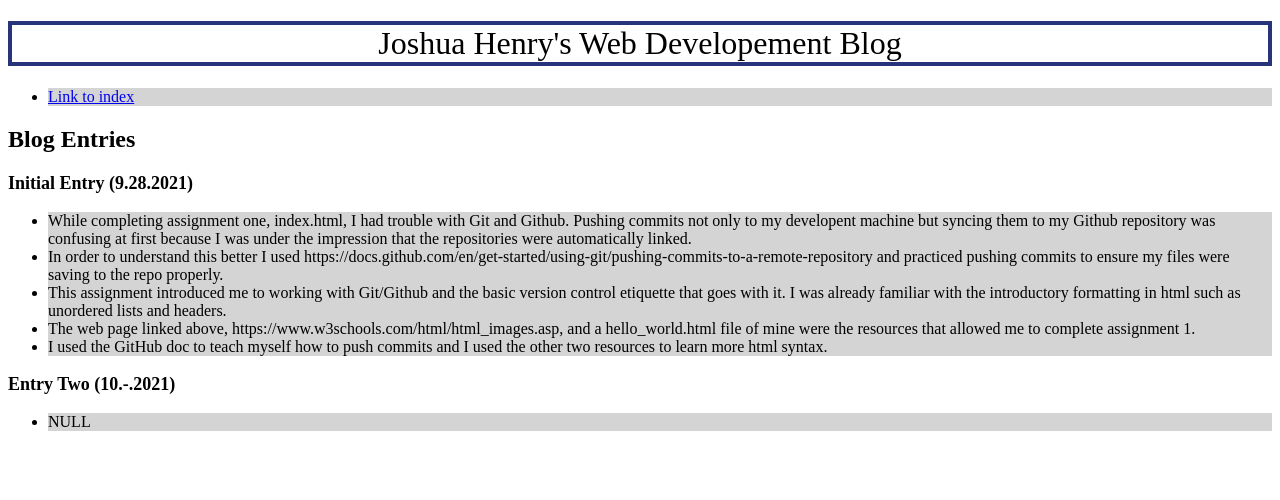
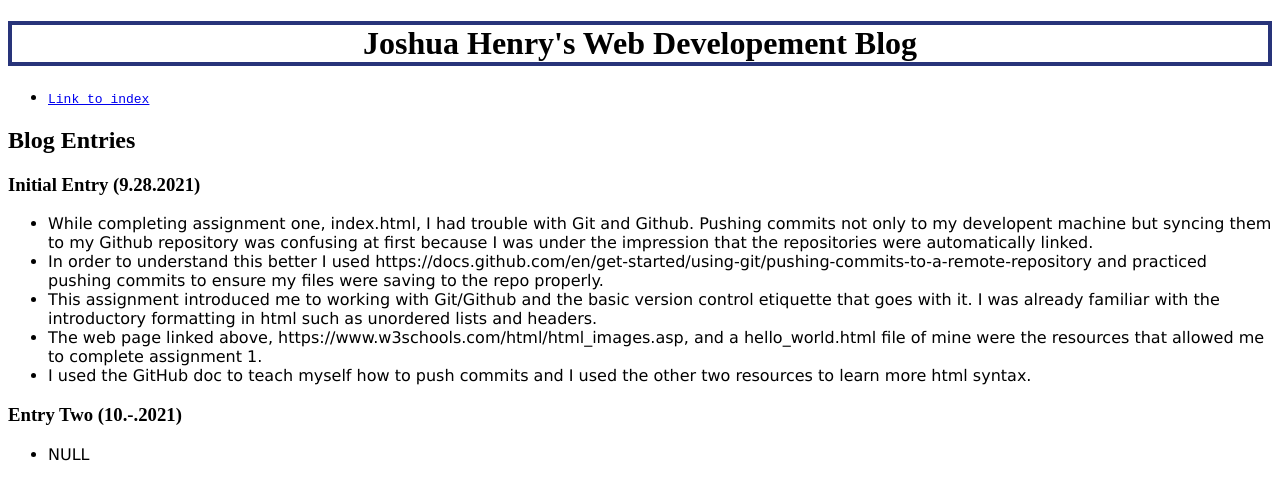
Before and after one commit to henrjosh/henrjosh.github.io, a plain HTML site: page blog.html in a window 1280 px wide. Drawn offline with Linux system fonts and the light colour scheme.

Commit message:
font selection
fonts changed

```diff
--- a/selectors.css
+++ b/selectors.css
@@ -1,6 +1,10 @@
 /* Simple selector */
 li {
-    background-color:rgb(212, 212, 212);
+    font-family: Verdana, Tahoma, sans-serif;
+}
+
+a{
+    font-family: monospace;
 }
 
 h1 {
@@ -12,7 +16,7 @@ h2 {
 }
 
 h3 {
-    font-size: 18px;
+
 }
 
 /* Class selector */
@@ -26,10 +30,10 @@ h3 {
 
 /* ID selector, associated with single, unique elements (no ID is to be used more than once in the source html), also used at the end of URL to specifiy which section of the page*/
 #indexsite-title {
-    font-family: Verdana, Geneva, Tahoma, sans-serif;
+    font-family: Verdana, Tahoma, sans-serif;
 }
 #blogsite-title {
-    font-family: Verdana, Geneva, Tahoma, sans-serif;
+    font-family: Verdana, Tahoma, sans-serif;
 }
 
 img {
@@ -39,7 +43,7 @@ img {
 
 /* Combinators, applies to any element that is both x & y (which can be either two classes or an element and a class) */
 h1.with-border{
-    font-weight: lighter;
+
 }
 
 /* x y combinators (with a space between the two) selects all y that are decendents of (nested within) x */
```
